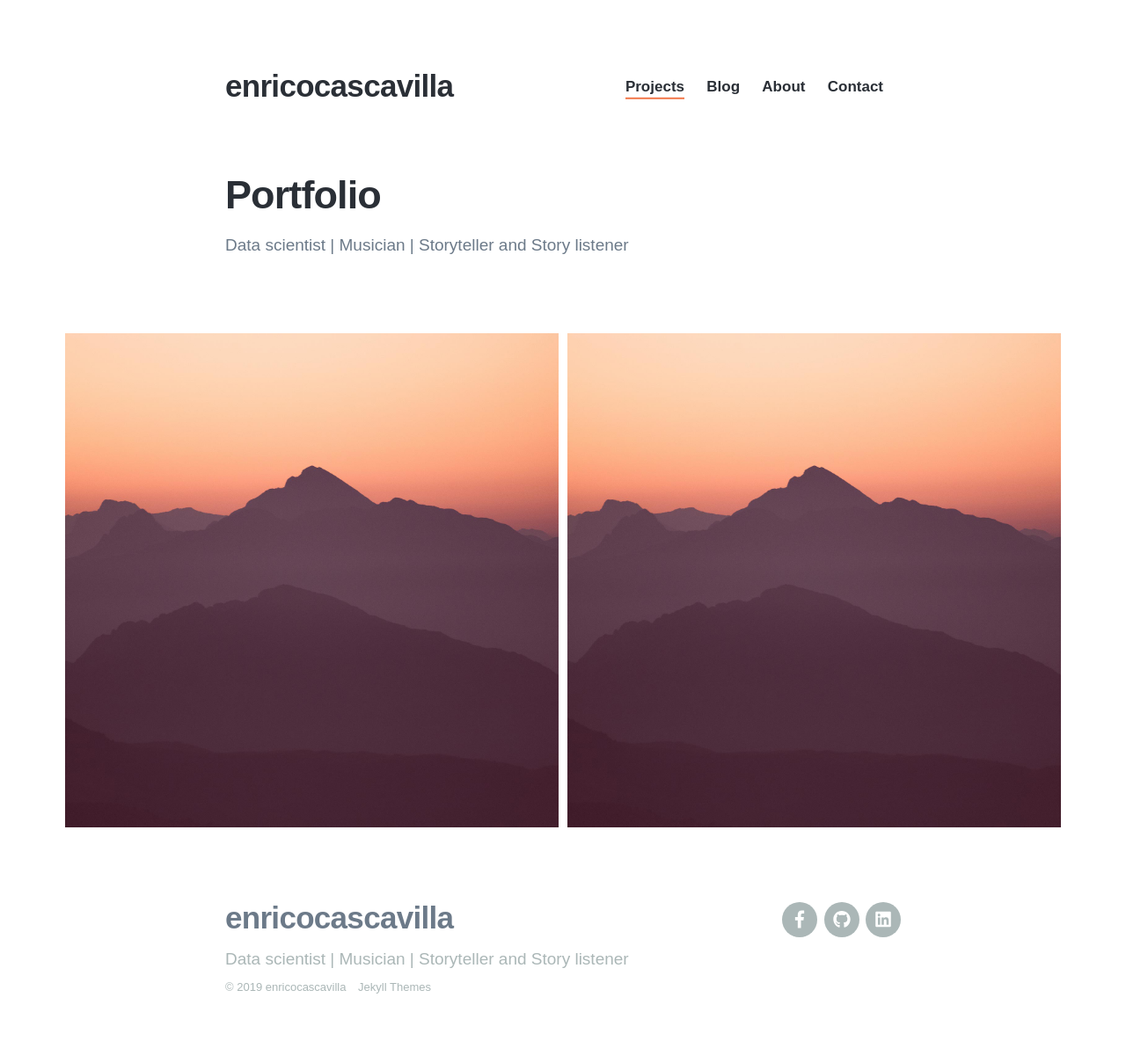
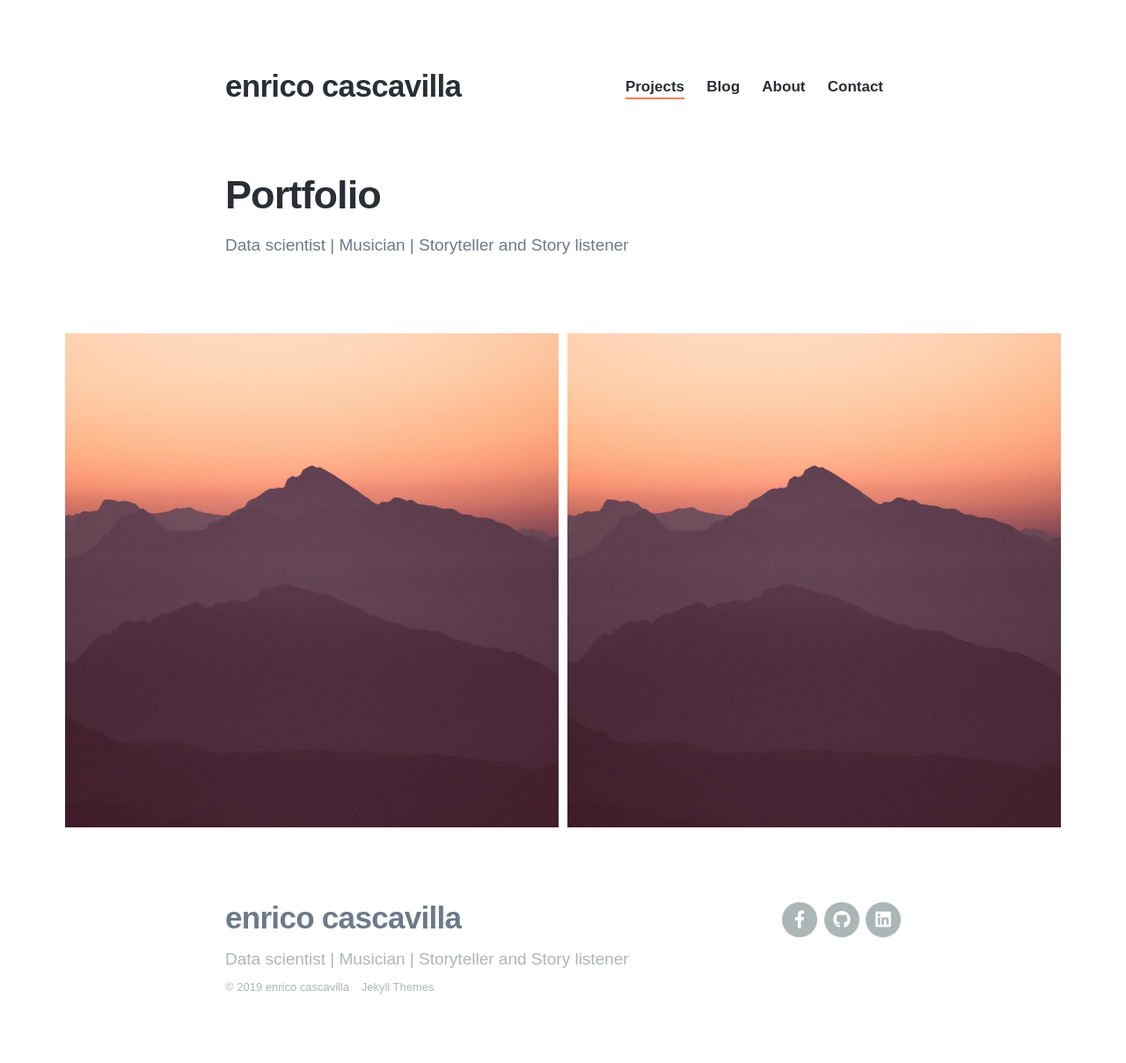
Before and after one commit to enrico-cascavilla/enrico-cascavilla.github.io, a Jekyll site: the page built from index.html, in a window 1280 px wide. Shown: the whole page at 88% size. Built offline with Jekyll 4.4.1, drawn with Linux system fonts in a browser that asks for light colours; nearby versions of some CDN libraries; some web fonts are replaced.

Commit message:
portfolio name

```diff
--- a/_data/settings.yml
+++ b/_data/settings.yml
@@ -1,5 +1,5 @@
 basic_settings:
-  site_title: enricocascavilla
+  site_title: enrico cascavilla
   favicon_image:
 
 header_settings:
```
Also changed, not shown: _projects/2018-06-30-demo-project.md (+1 -1 lines), images/projects/ideology/Ideology.jpg (added), 2 other files.
